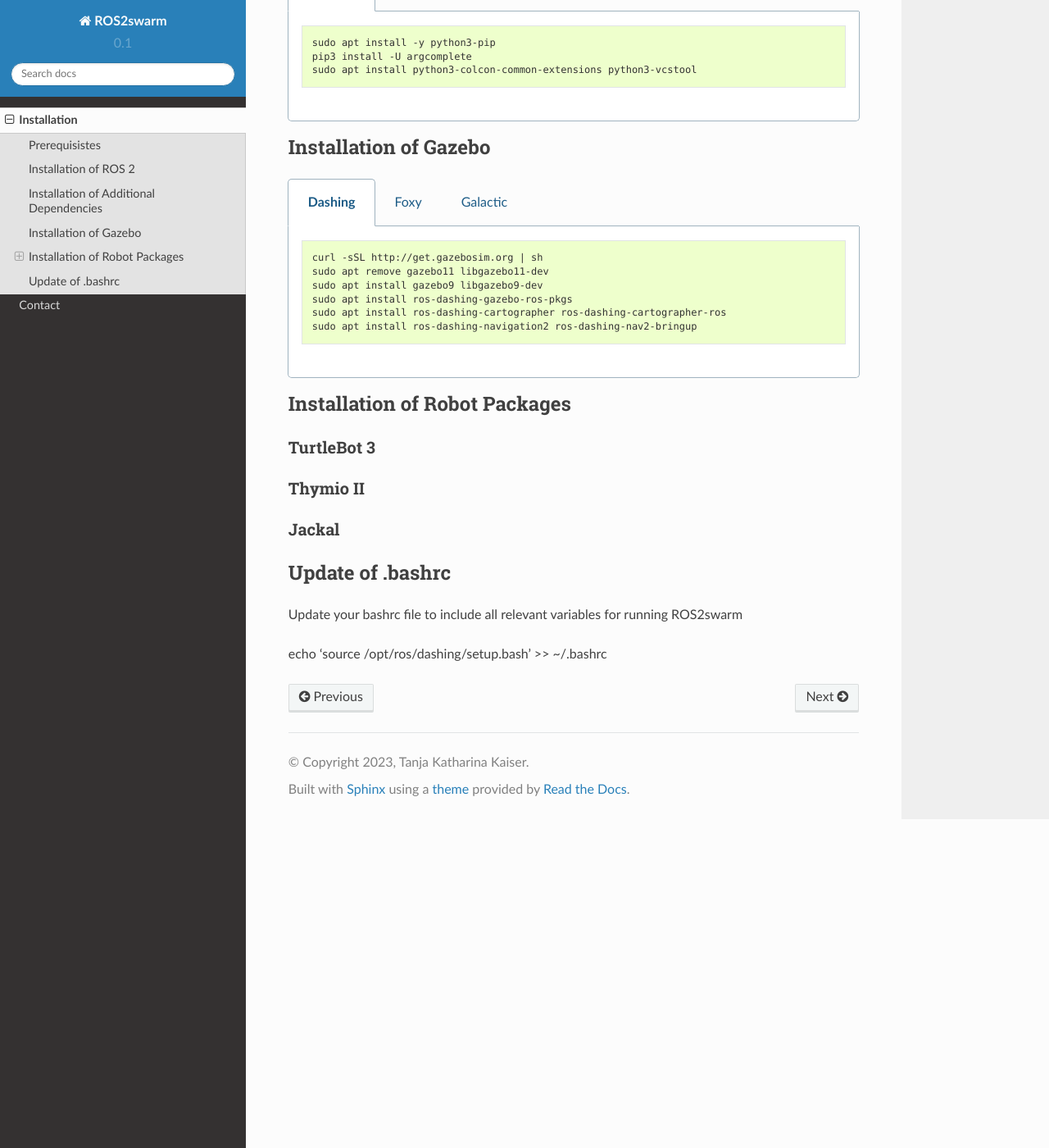
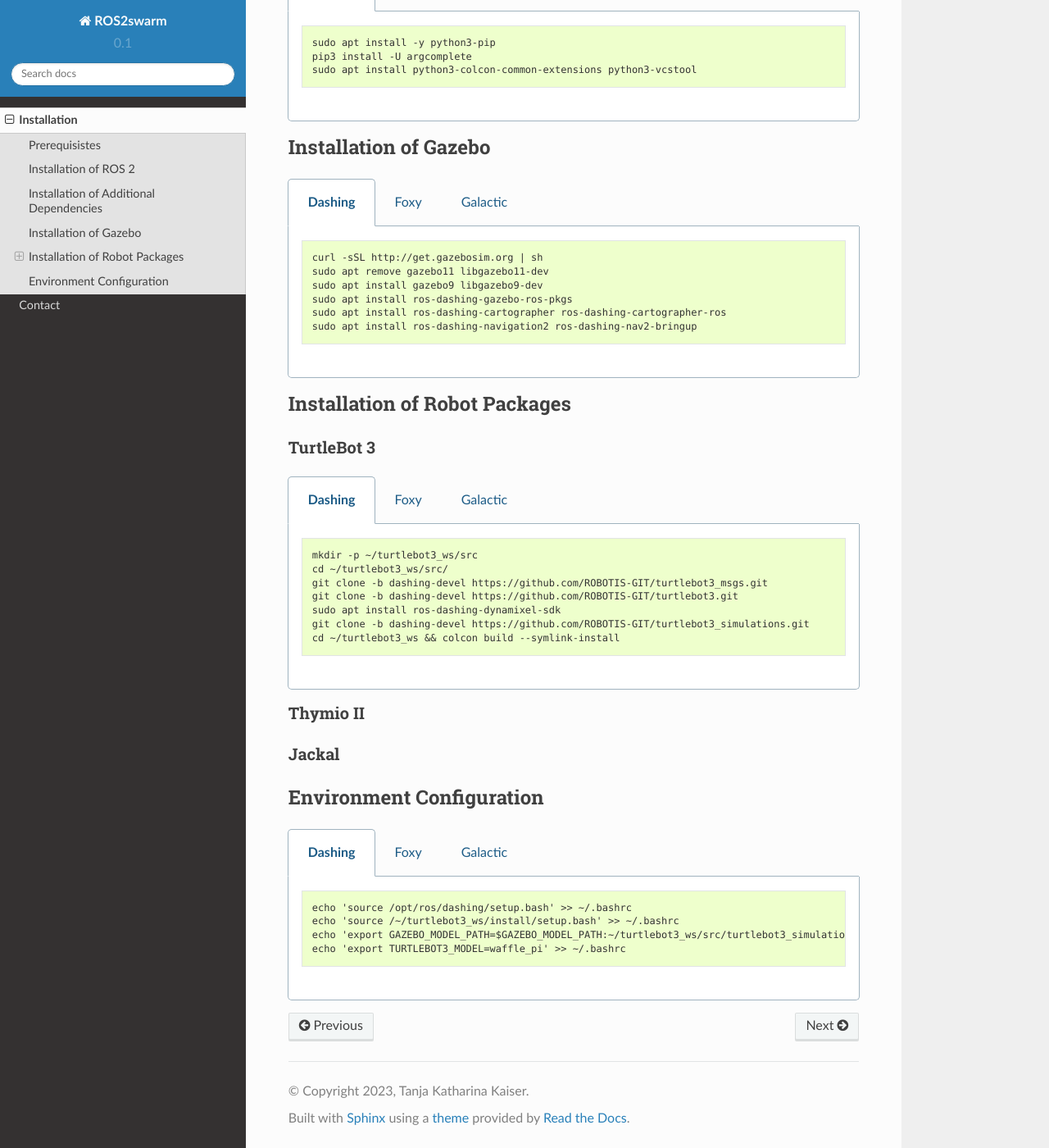
Before and after one commit to ROS2swarm/ROS2swarm_documentation, a Sphinx documentation site: the page built from doc/installation.rst, in a window 1280 px wide and 1400 px high, scrolled down 965 px. Shown: the whole window at 82% size. Built offline with Sphinx 7.4.7 and the Read the Docs theme 2.0.0, drawn with Linux system fonts in a browser that asks for light colours.

Commit message:
updated installation

```diff
--- a/doc/installation.rst
+++ b/doc/installation.rst
@@ -118,6 +118,47 @@ Installation of Robot Packages
 TurtleBot 3
 ~~~~~~~~~~~
 
+.. tabs::
+
+    .. group-tab:: Dashing
+
+	.. code-block:: console
+
+		mkdir -p ~/turtlebot3_ws/src
+		cd ~/turtlebot3_ws/src/
+		git clone -b dashing-devel https://github.com/ROBOTIS-GIT/turtlebot3_msgs.git
+		git clone -b dashing-devel https://github.com/ROBOTIS-GIT/turtlebot3.git
+		sudo apt install ros-dashing-dynamixel-sdk
+		git clone -b dashing-devel https://github.com/ROBOTIS-GIT/turtlebot3_simulations.git
+		cd ~/turtlebot3_ws && colcon build --symlink-install
+
+
+    .. group-tab:: Foxy
+
+    	.. code-block:: console
+
+		mkdir -p ~/turtlebot3_ws/src
+		cd ~/turtlebot3_ws/src/
+		git clone -b foxy-devel https://github.com/ROBOTIS-GIT/turtlebot3_msgs.git
+		git clone -b foxy-devel https://github.com/ROBOTIS-GIT/turtlebot3.git
+		sudo apt install ros-foxy-dynamixel-sdk
+		git clone -b foxy-devel https://github.com/ROBOTIS-GIT/turtlebot3_simulations.git
+		cd ~/turtlebot3_ws && colcon build --symlink-install
+
+    .. group-tab:: Galactic
+
+    	.. code-block:: console
+
+    		mkdir -p ~/turtlebot3_ws/src
+		cd ~/turtlebot3_ws/src/
+		git clone -b galactic-devel https://github.com/ROBOTIS-GIT/turtlebot3_msgs.git
+		git clone -b galactic-devel https://github.com/ROBOTIS-GIT/turtlebot3.git
+		sudo apt install ros-galactic-dynamixel-sdk
+		git clone -b galactic-devel https://github.com/ROBOTIS-GIT/turtlebot3_simulations.git
+		cd ~/turtlebot3_ws && colcon build --symlink-install
+
+
+
 Thymio II
 ~~~~~~~~~
 
@@ -125,9 +166,34 @@ Jackal
 ~~~~~~
 
 
-Update of .bashrc
-------------------
+Environment Configuration
+-------------------------
 
-Update your bashrc file to include all relevant variables for running ROS2swarm
+.. tabs::
 
-echo 'source /opt/ros/dashing/setup.bash' >> ~/.bashrc
+    .. group-tab:: Dashing
+
+	.. code-block:: console
+
+		echo 'source /opt/ros/dashing/setup.bash' >> ~/.bashrc
+		echo 'source /~/turtlebot3_ws/install/setup.bash' >> ~/.bashrc
+		echo 'export GAZEBO_MODEL_PATH=$GAZEBO_MODEL_PATH:~/turtlebot3_ws/src/turtlebot3_simulations/turtlebot3_gazebo/models' >> ~/.bashrc
+		echo 'export TURTLEBOT3_MODEL=waffle_pi' >> ~/.bashrc
+
+    .. group-tab:: Foxy
+
+    	.. code-block:: console
+
+		echo 'source /opt/ros/foxy/setup.bash' >> ~/.bashrc
+		echo 'source /~/turtlebot3_ws/install/setup.bash' >> ~/.bashrc
+		echo 'export GAZEBO_MODEL_PATH=$GAZEBO_MODEL_PATH:~/turtlebot3_ws/src/turtlebot3_simulations/turtlebot3_gazebo/models' >> ~/.bashrc
+		echo 'export TURTLEBOT3_MODEL=waffle_pi' >> ~/.bashrc
+
+    .. group-tab:: Galactic
+
+    	.. code-block:: console
+
+		echo 'source /opt/ros/galactic/setup.bash' >> ~/.bashrc
+		echo 'source /~/turtlebot3_ws/install/setup.bash' >> ~/.bashrc
+		echo 'export GAZEBO_MODEL_PATH=$GAZEBO_MODEL_PATH:~/turtlebot3_ws/src/turtlebot3_simulations/turtlebot3_gazebo/models' >> ~/.bashrc
+		echo 'export TURTLEBOT3_MODEL=waffle_pi' >> ~/.bashrc
```
